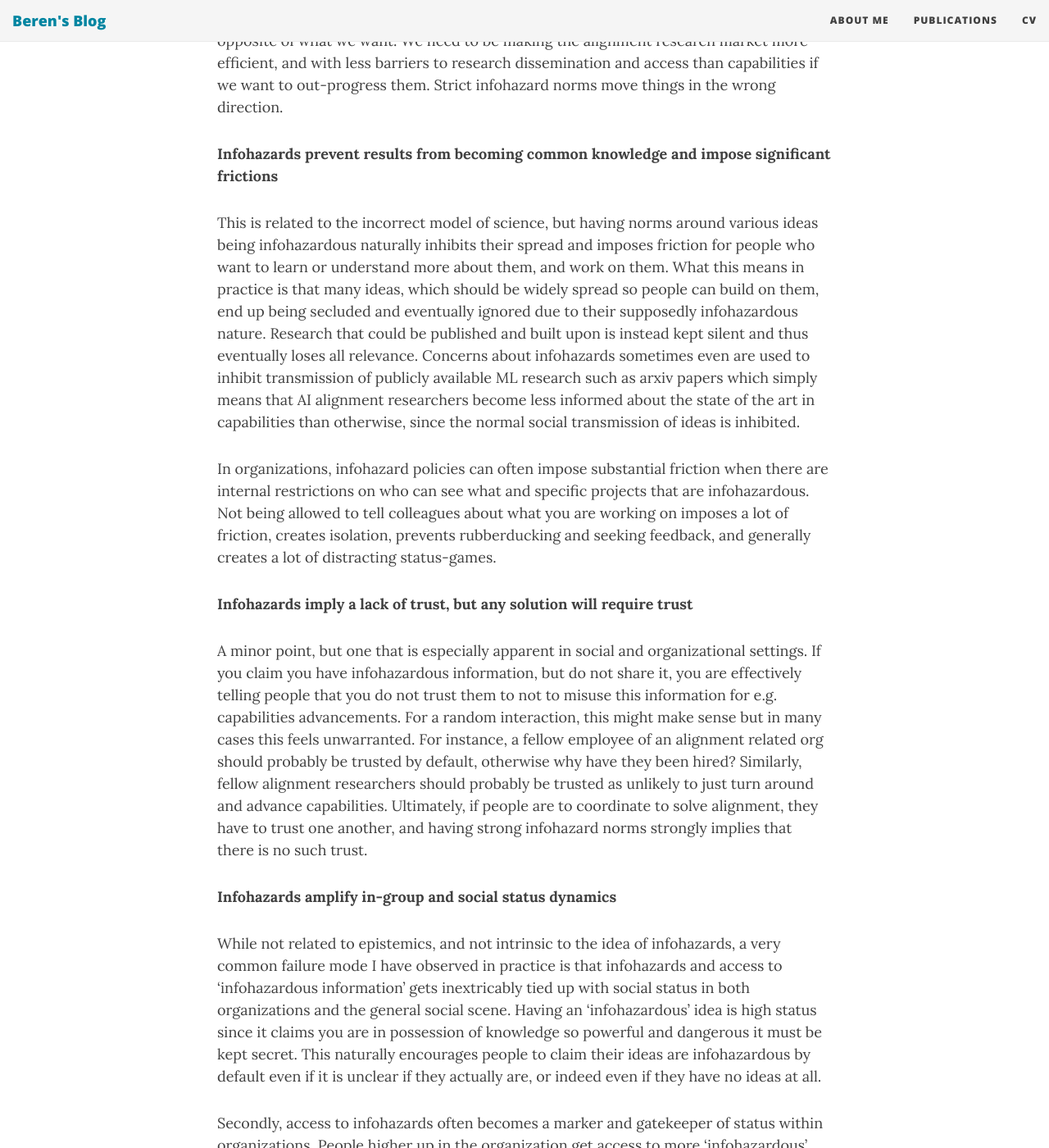
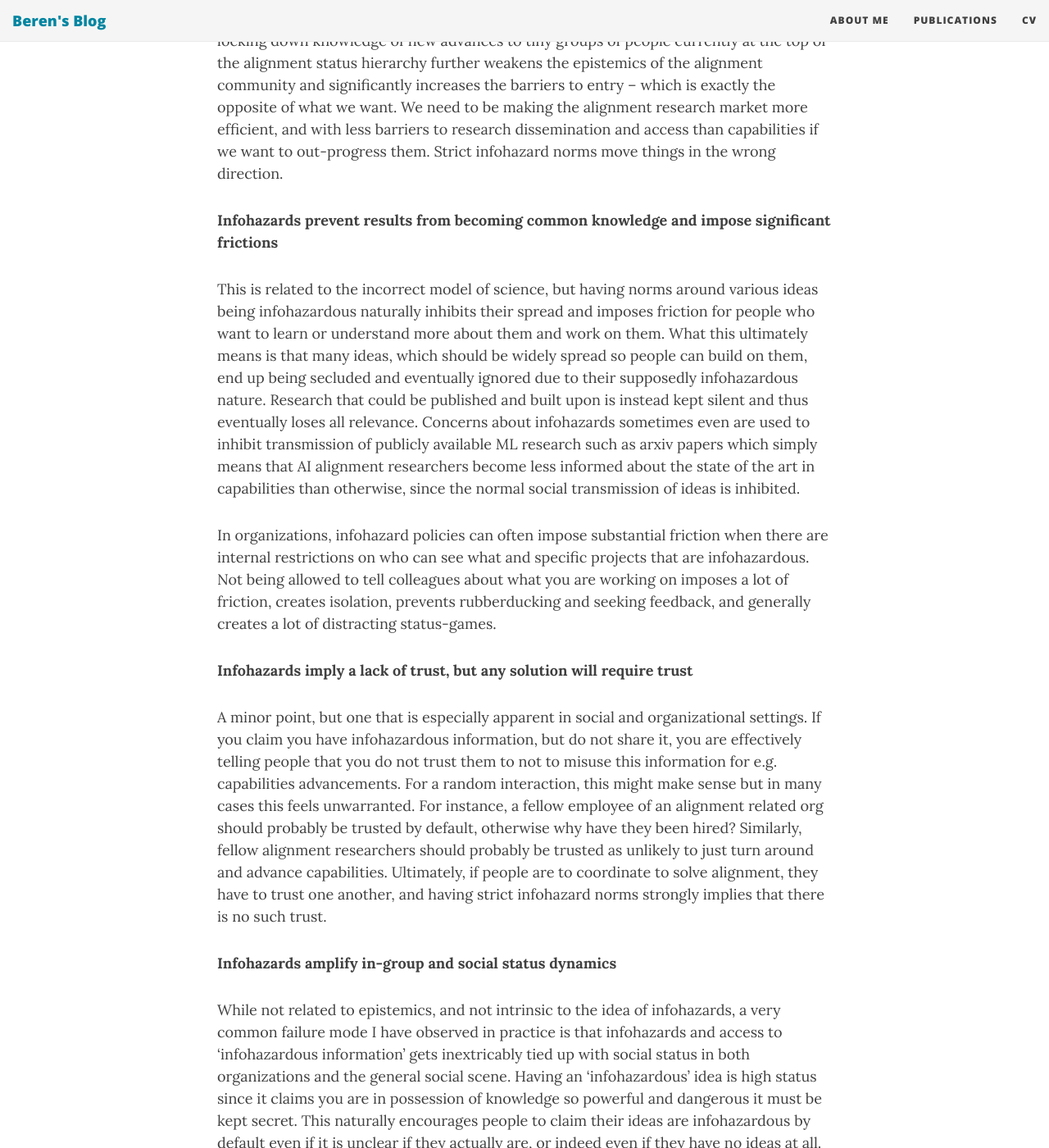
Before and after one commit to BerenMillidge/BerenMillidge.github.io, a Jekyll site: the page built from _posts/2023-08-09-Strong-Infohazard-Norms-Lead-To-Predictable-Failure-Modes.md, in a window 1280 px wide and 1400 px high, scrolled down 4641 px. Shown: the whole window at 82% size. Built offline with Jekyll 4.4.1, drawn with Linux system fonts in a browser that asks for light colours; nearby versions of some CDN libraries; some of the changed text lies outside the part shown.

Commit message:
Update 2023-08-09-Strong-Infohazard-Norms-Lead-To-Predictable-Failure-Modes.md

```diff
--- a/_posts/2023-08-09-Strong-Infohazard-Norms-Lead-To-Predictable-Failure-Modes.md
+++ b/_posts/2023-08-09-Strong-Infohazard-Norms-Lead-To-Predictable-Failure-Modes.md
@@ -17,7 +17,7 @@
 
 Perhaps the most obvious point. Not sharing some research or idea because it is infohazardous means people cannot give feedback on it and highlight either that it is already known and has been tried and experimented with, or that it is obviously wrong for some reason that a critical outsider can see. Nobody will ever be able to see that the emperor has no clothes if it is too 'infohazardous' for the emperor ever to leave the palace in the first place.
 
-Keeping things secret prevents this and leads to poor epistemics since people get much less feedback on their ideas and so cannot learn as easily what are good ideas and what are not. An additional issue in practice is that it is often difficult to tell if a given potentially infohazardous idea will work empirically. The history of machine learning is littered with people with clever ideas that do not work in practice or do not scale. People in the alignment community often do not have the desire nor the capability to actually implement and test these potentially infohazardous ideas and also, pragmatically, it can often just be fiddly and annoying, as well as take up a lot of time and effort to set up  rigorous experiments to test if your infohazardous idea actually works in practice. Not testing your infohazardous ideas means that you never get any kind of feedback on whether or not they are true (and so actually infohazardous) and prevents learning.
+Keeping things secret prevents this and leads to poor epistemics since people get much less feedback on their ideas and so cannot learn as easily what are good ideas and what are not. An additional issue in practice is that it is often difficult to tell if a given potentially infohazardous idea will work just from hearing about it without empirical testing. The history of machine learning is littered with people with clever ideas that do not work in practice or do not scale. Conversely, there are many ideas which have worked out super well which almost everybody who heard them initially would think was stupid or impractical. People in the alignment community often do not have the desire nor the capability to actually implement and test these potentially infohazardous ideas and also, pragmatically, it can often just be fiddly and annoying, as well as take up a lot of time and effort to set up  rigorous experiments to test if your infohazardous idea actually works in practice. Not testing your infohazardous ideas means that you never get any kind of feedback on whether or not they are true (and so actually infohazardous) and prevents learning.
 
 **Thinking your work is infohazardous leads to overrating novelty or power of your work**
 
@@ -46,14 +46,14 @@
 
 **Infohazards prevent results from becoming common knowledge and impose significant frictions**
 
-This is related to the incorrect model of science, but having norms around various ideas being infohazardous naturally inhibits their spread and imposes friction for people who want to learn or understand more about them, and work on them. What this means in practice is that many ideas, which should be widely spread so people can build on them, end up being secluded and eventually ignored due to their supposedly infohazardous nature. Research that could be published and built upon is instead kept silent and thus eventually loses all relevance. Concerns about infohazards sometimes even are used to inhibit transmission of publicly available ML research such as arxiv papers which simply means that AI alignment researchers become less informed about the state of the art in capabilities than otherwise, since the normal social transmission of ideas is inhibited.
+This is related to the incorrect model of science, but having norms around various ideas being infohazardous naturally inhibits their spread and imposes friction for people who want to learn or understand more about them and work on them. What this ultimately means is that many ideas, which should be widely spread so people can build on them, end up being secluded and eventually ignored due to their supposedly infohazardous nature. Research that could be published and built upon is instead kept silent and thus eventually loses all relevance. Concerns about infohazards sometimes even are used to inhibit transmission of publicly available ML research such as arxiv papers which simply means that AI alignment researchers become less informed about the state of the art in capabilities than otherwise, since the normal social transmission of ideas is inhibited.
 
 In organizations, infohazard policies can often impose substantial friction when there are internal restrictions on who can see what and specific projects that are infohazardous. Not being allowed to tell colleagues about what you are working on imposes a lot of friction, creates isolation, prevents rubberducking and seeking feedback, and generally creates a lot of distracting status-games.
 
 
 **Infohazards imply a lack of trust, but any solution will require trust**
 
-A minor point, but one that is especially apparent in social and organizational settings. If you claim you have infohazardous information, but do not share it, you are effectively telling people that you do not trust them to not to misuse this information for e.g. capabilities advancements. For a random interaction, this might make sense but in many cases this feels unwarranted. For instance, a fellow employee of an alignment related org should probably be trusted by default, otherwise why have they been hired? Similarly, fellow alignment researchers should probably be trusted as unlikely to just turn around and advance capabilities. Ultimately, if people are to coordinate to solve alignment, they have to trust one another, and having strong infohazard norms strongly implies that there is no such trust.
+A minor point, but one that is especially apparent in social and organizational settings. If you claim you have infohazardous information, but do not share it, you are effectively telling people that you do not trust them to not to misuse this information for e.g. capabilities advancements. For a random interaction, this might make sense but in many cases this feels unwarranted. For instance, a fellow employee of an alignment related org should probably be trusted by default, otherwise why have they been hired? Similarly, fellow alignment researchers should probably be trusted as unlikely to just turn around and advance capabilities. Ultimately, if people are to coordinate to solve alignment, they have to trust one another, and having strict infohazard norms strongly implies that there is no such trust.
 
 **Infohazards amplify in-group and social status dynamics**
 
```
